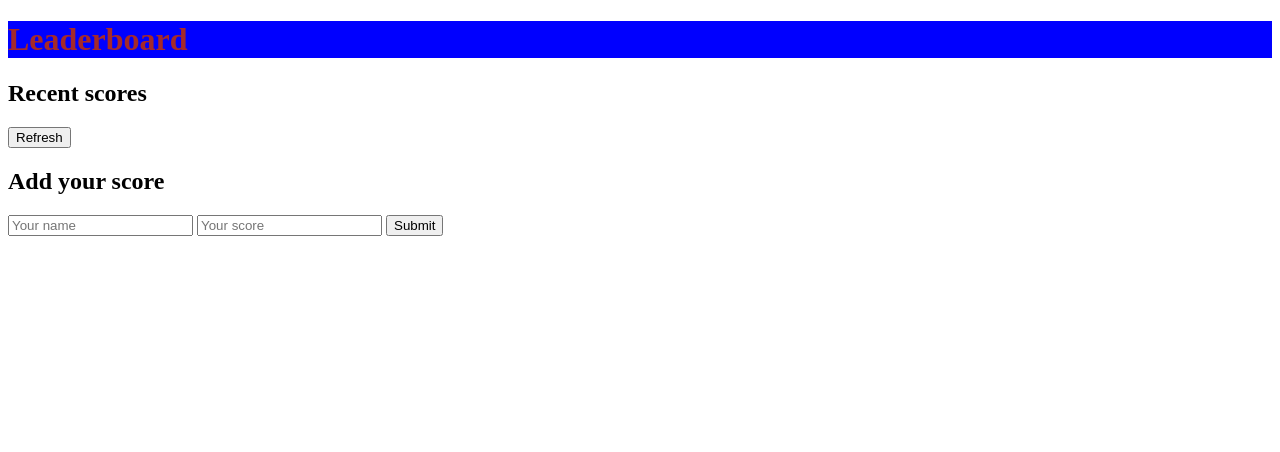
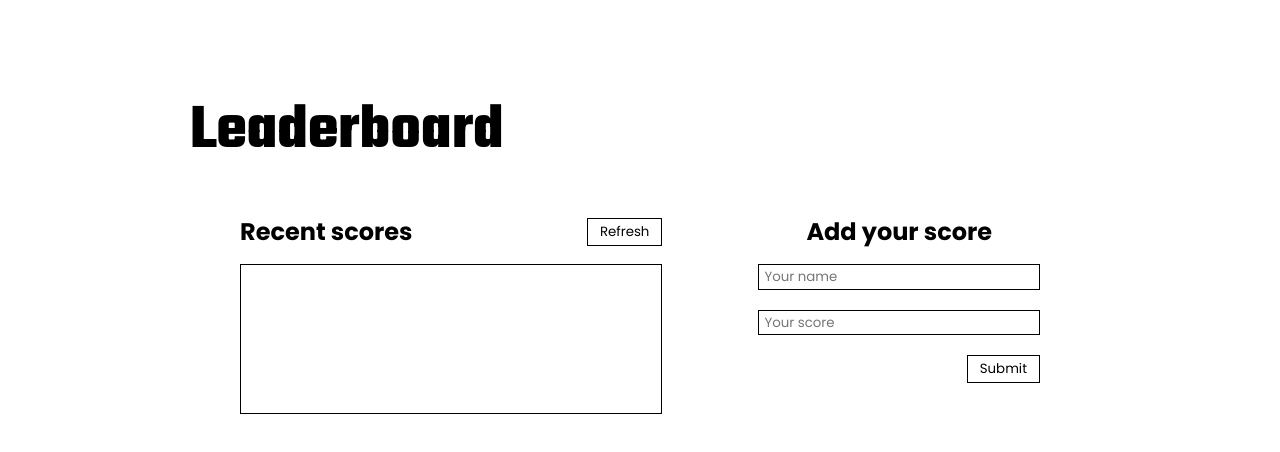
Before and after one commit to Zilola-Nazarova/leaderboard, a website built with webpack: page src/index.html in a window 1280 px wide. Built offline with nearby package versions, Linux system fonts and the light colour scheme.

Commit message:
Add styles to create medium-fidelity wireframe (mainly layout the page, show elements)

```diff
--- a/src/style.css
+++ b/src/style.css
@@ -1,4 +1,86 @@
+* {
+  margin: 0;
+  padding: 0;
+  box-sizing: border-box;
+}
+
+.teko {
+  font-family: 'Teko', sans-serif;
+}
+
+body {
+  font-family: 'Poppins', sans-serif;
+  max-width: 1000px;
+  margin: auto;
+}
+
+main {
+  display: grid;
+  grid-template-columns: 6fr 4fr;
+  align-items: flex-start;
+  gap: 12%;
+  padding: 0 10%;
+}
+
+header {
+  padding: 10% 10% 5%;
+  padding-left: 5%;
+}
+
 h1 {
-  background-color: blue;
-  color: brown;
+  font-size: 4rem;
+  line-height: 1em;
 }
+
+h2 {
+  font-size: 1.5rem;
+}
+
+button {
+  background-color: transparent;
+  border: 1px solid black;
+  padding: 3px 12px;
+  font-family: 'Poppins', sans-serif;
+}
+
+#board-section {
+  display: flex;
+  justify-content: space-between;
+  align-items: center;
+  flex-wrap: wrap;
+}
+
+ul,
+form {
+  margin-top: 15px;
+}
+
+ul {
+  height: 150px;
+  width: 100%;
+  border: 1px solid black;
+}
+
+input::placeholder {
+  font-family: 'Poppins', sans-serif;
+}
+
+#form-section h2 {
+  text-align: center;
+}
+
+form {
+  display: flex;
+  flex-direction: column;
+  gap: 20px;
+}
+
+input {
+  height: 1.6rem;
+  border: 1px solid black;
+  padding: 0 5px;
+}
+
+#submit-btn {
+  align-self: flex-end;
+}
```
